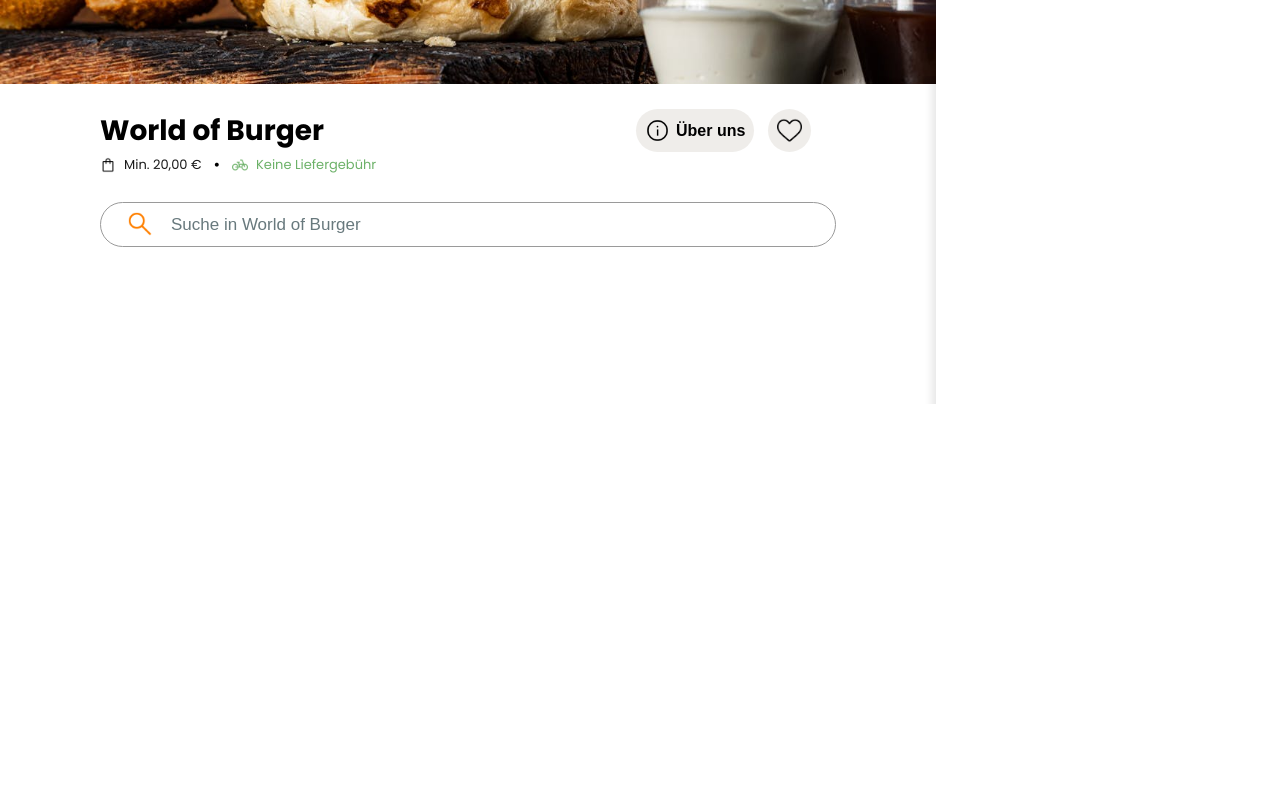
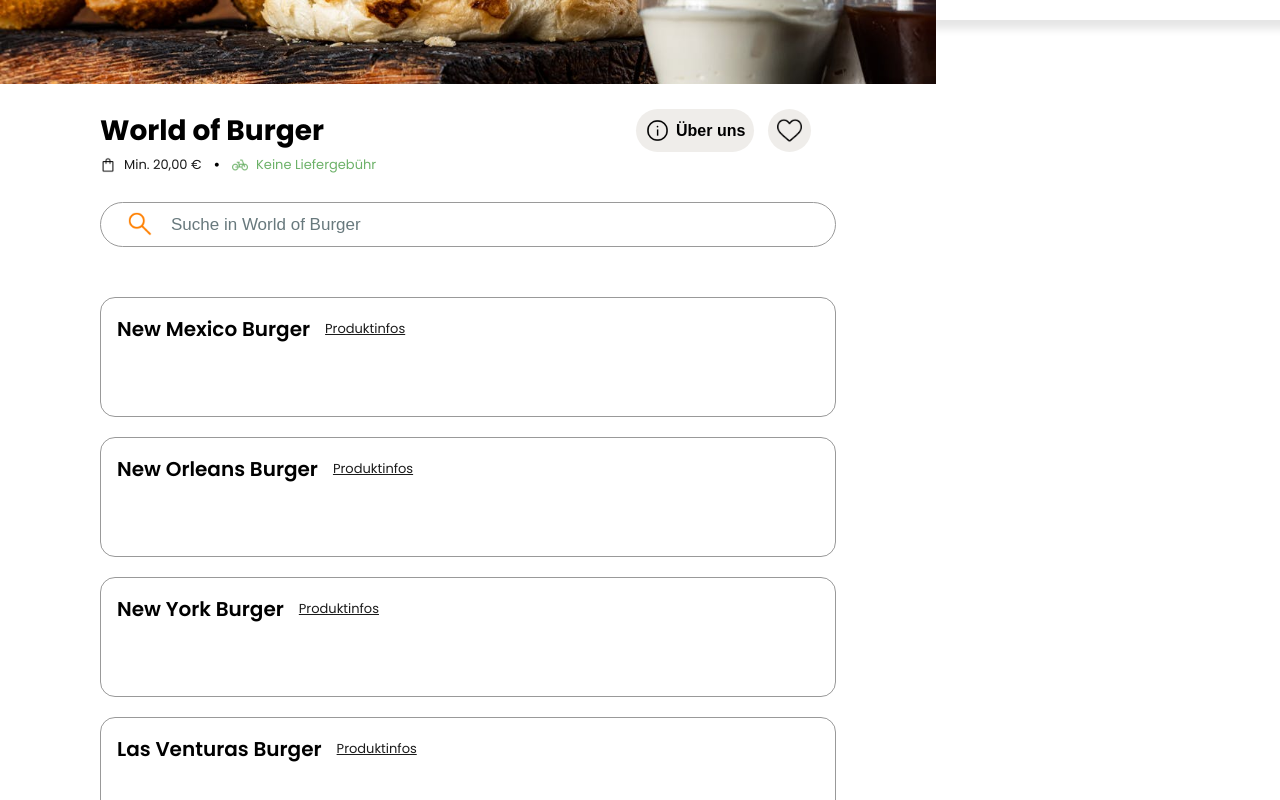
Before and after one commit to DominikTockloth/World-of-Burger, an Angular app: page / in a window 1280 px wide. Shown: the part 476-1276 px from the top of the page. Before the commit the page ends 880 px from the top, so only its background shows below. Built offline with nearby package versions, Linux system fonts and the light colour scheme.

Commit message:
style changes

```diff
--- a/src/app/basket/basket.component.html
+++ b/src/app/basket/basket.component.html
@@ -1,3 +1,4 @@
+<section class="basket-wrapper">
     <aside>
         <div class="content-box">
             <h2>Warenkorb</h2>
@@ -26,3 +27,4 @@
             </div>
         </div>
     </aside>
+</section>
--- a/src/app/basket/basket.component.scss
+++ b/src/app/basket/basket.component.scss
@@ -1,20 +1,24 @@
 $orange: #FF8001;
 $bg-span: #EFEDEA;
 $bike: #6cb168;
+
 //font-family: "Poppins", sans-serif;
 // font-family: "Bangers", system-ui;
+.basket-wrapper {
+    width: 344px;
+    min-height: 100vh;
+    overflow: visible;
+    position: absolute;
+    right: 0;
+    top: 80px;
+}
 
 aside {
     box-sizing: border-box;
-    position: absolute;
+    position: sticky;
     top: 0;
-    right: 0;
-    bottom: 0;
-    width: 344px;
-    height: 100%;
-    margin-top: 80px;
+    width: 100%;
     padding: 32px 16px;
-    background-color: white;
     box-shadow: 4px 1px 8px 8px rgba(0, 0, 0, 0.1);
     z-index: 4;
 
@@ -58,6 +62,7 @@
                 width: 45%;
                 cursor: pointer;
                 border-radius: 30px;
+
                 &:hover {
                     background-color: #e7e1d8;
                 }
@@ -116,12 +121,13 @@
     }
 }
 
+
 /********************************  Differnt styles  *************************************/
 
-.ma-le-3{
+.ma-le-3 {
     margin-left: 3px;
 }
 
-.ma-ri-3{
+.ma-ri-3 {
     margin-right: 3px;
 }
--- /dev/null
+++ b/src/app/hamburger-list/hamburger-list.component.html
@@ -0,0 +1,5 @@
+<div class="list-container">
+    <div class="list-item" *ngFor="let hamburger of hamburgers">
+        <div class="title-box"><h4>{{hamburger.name}}</h4><span>Produktinfos</span></div>
+    </div>
+</div>
--- /dev/null
+++ b/src/app/hamburger-list/hamburger-list.component.scss
@@ -0,0 +1,49 @@
+$orange: #FF8001;
+$bg-span: #EFEDEA;
+$bike: #6cb168;
+//font-family: "Poppins", sans-serif;
+// font-family: "Bangers", system-ui;
+
+.list-container {
+    display: flex;
+    flex-direction: column;
+    gap: 20px;
+    box-sizing: border-box;
+    width: 100%;
+
+    .list-item {
+        width: 100%;
+        min-height: 120px;
+        box-sizing: border-box;
+        padding: 16px;
+        border: 1px solid rgba(0, 0, 0, 0.4);
+        border-radius: 15px;
+        position: relative;
+        font-family: "Poppins", sans-serif;
+
+        .title-box {
+            display: flex;
+            gap: 15px;
+            align-items: center;
+
+            h4 {
+                font-size: 20px;
+                font-weight: 600;
+                color: black;
+            }
+
+            span {
+                font-size: 13px;
+                font-weight: 400;
+                color: rgb(27, 27, 27);
+                text-decoration: underline;
+                cursor: pointer;
+
+                &:hover {
+                    text-decoration: none;
+                    color: black;
+                }
+            }
+        }
+    }
+}
--- /dev/null
+++ b/src/app/hamburger-list/hamburger-list.component.ts
@@ -0,0 +1,23 @@
+import { Component, OnInit } from '@angular/core';
+import { HamburgerService } from '../services/hamburger.service';
+import { Hamburger } from '../models/hamburger.model';
+import { NgFor } from '@angular/common';
+
+@Component({
+  selector: 'app-hamburger-list',
+  standalone: true,
+  imports: [
+    NgFor
+  ],
+  templateUrl: './hamburger-list.component.html',
+  styleUrl: './hamburger-list.component.scss'
+})
+export class HamburgerListComponent implements OnInit {
+  hamburgers: Hamburger[] = [];
+
+  constructor(private hamburgerservice: HamburgerService) { }
+
+  ngOnInit(): void {
+    this.hamburgers = this.hamburgerservice.getHamburgers();
+  }
+}
--- a/src/app/main-content/main-content.component.html
+++ b/src/app/main-content/main-content.component.html
@@ -20,5 +20,6 @@
         <div class="search-box">
             <img src="/images/search.png" alt=""><input type="search" placeholder="Suche in World of Burger">
         </div>
+        <app-hamburger-list></app-hamburger-list>
     </div>
 </section>
--- a/src/app/main-content/main-content.component.scss
+++ b/src/app/main-content/main-content.component.scss
@@ -148,3 +148,7 @@
         }
     }
 }
+
+app-hamburger-list {
+    margin-top: 50px;
+}
--- a/src/app/main-content/main-content.component.ts
+++ b/src/app/main-content/main-content.component.ts
@@ -1,12 +1,20 @@
 import { Component } from '@angular/core';
+import { HamburgerService } from '../services/hamburger.service';
+import { Hamburger } from '../models/hamburger.model';
+import { HamburgerListComponent } from '../hamburger-list/hamburger-list.component';
 
 @Component({
   selector: 'app-main-content',
   standalone: true,
-  imports: [],
+  imports: [
+    HamburgerListComponent
+  ],
   templateUrl: './main-content.component.html',
   styleUrl: './main-content.component.scss'
 })
 export class MainContentComponent {
+  hamburgers: Hamburger[] = [];
+
+constructor(){}
 
 }
```
Also changed, not shown: 1 other file (tests, documents, lock files or other folders). Lines whose indentation alone changed are shown as unchanged.
